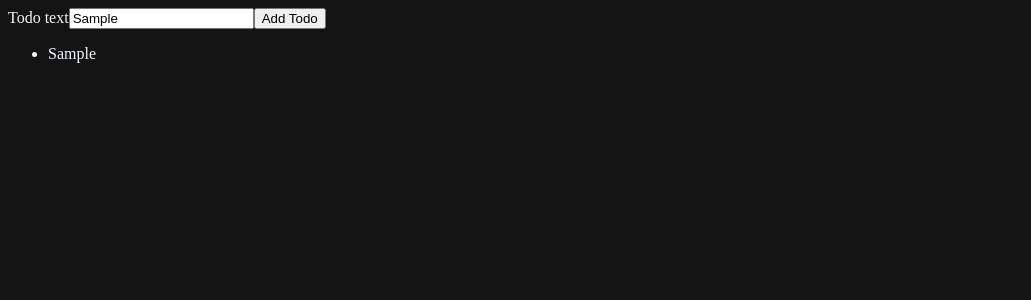
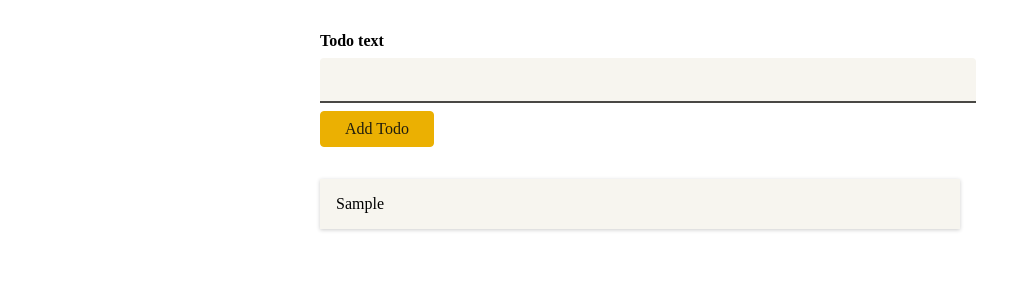
Before and after one commit to ChavoshiParsa/starting-with-type-script, a React (Vite) app: page / in a window 1280 px wide. Both pictures are taken after typing "Sample" into the empty fields and a click on the button "Add Todo". Shown: the top 300 px of the page, without its empty margins (0-1031 px from the left). Built offline with nearby package versions, Linux system fonts and the light colour scheme.

Commit message:
adding style to project

```diff
--- /dev/null
+++ b/src/components/NewTodo.module.css
@@ -0,0 +1,42 @@
+.form {
+  width: 40rem;
+  margin: 2rem auto;
+
+}
+
+.form label {
+  display: block;
+  font-weight: bold;
+  margin-bottom: 0.5rem;
+}
+
+.form input {
+  display: block;
+  width: 100%;
+  font: inherit;
+  font-size: 1.5rem;
+  padding: 0.5rem;
+  border-radius: 4px;
+  background-color: #f7f5ef;
+  border: none;
+  border-bottom: 2px solid #494844;
+  border-bottom-right-radius: 0;
+  border-bottom-left-radius: 0;
+  margin-bottom: 0.5rem;
+}
+
+.form button {
+  font: inherit;
+  background-color: #ebb002;
+  border: 1px solid #ebb002;
+  color: #201d0f;
+  padding: 0.5rem 1.5rem;
+  border-radius: 4px;
+  cursor: pointer;
+}
+
+.form button:hover,
+.form button:active {
+  background-color: #ebc002;
+  border-color: #ebc002;
+}
--- a/src/components/NewTodo.tsx
+++ b/src/components/NewTodo.tsx
@@ -1,4 +1,6 @@
 import { useRef } from "react";
+
+import classes from "./NewTodo.module.css";
 
 const NewTodo: React.FC<{ onAddTodo: (text: string) => void }> = (props) => {
   const todoTextInputRef = useRef<HTMLInputElement>(null);
@@ -14,10 +16,12 @@ const NewTodo: React.FC<{ onAddTodo: (text: string) => void }> = (props) => {
     }
 
     props.onAddTodo(enteredText);
+
+    todoTextInputRef.current!.value = "";
   };
 
   return (
-    <form onSubmit={submitHandler}>
+    <form className={classes.form} onSubmit={submitHandler}>
       <label htmlFor="text">Todo text</label>
       <input type="text" ref={todoTextInputRef} />
       <button>Add Todo</button>
--- /dev/null
+++ b/src/components/TodoItem.module.css
@@ -0,0 +1,6 @@
+.item {
+  margin: 1rem 0;
+  box-shadow: 0 1px 4px rgba(0, 0, 0, 0.2);
+  padding: 1rem;
+  background-color: #f7f5ef;
+}
--- a/src/components/TodoItem.tsx
+++ b/src/components/TodoItem.tsx
@@ -1,5 +1,7 @@
+import classes from "./TodoItem.module.css";
+
 const TodoItem: React.FC<{ text: string }> = (props) => {
-  return <li>{props.text}</li>;
+  return <li className={classes.item}>{props.text}</li>;
 };
 
 export default TodoItem;
--- /dev/null
+++ b/src/components/Todos.module.css
@@ -0,0 +1,6 @@
+.todos {
+  list-style: none;
+  margin: 2rem auto;
+  padding: 0;
+  width: 40rem;
+}
--- a/src/components/Todos.tsx
+++ b/src/components/Todos.tsx
@@ -1,10 +1,11 @@
 import React from "react";
 import Todo from "../models/todo";
 import TodoItem from "./TodoItem";
+import classes from "./Todos.module.css";
 
 const Todos: React.FC<{ items: Todo[] }> = (props) => {
   return (
-    <ul>
+    <ul className={classes.todos}>
       {props.items.map((item) => (
         <TodoItem key={item.id} text={item.text} />
       ))}
--- a/src/index.css
+++ b/src/index.css
@@ -1,4 +1,4 @@
-body {
+/* body {
   background-color: rgb(20, 20, 20);
   color: aliceblue;
-}
+} */
```
